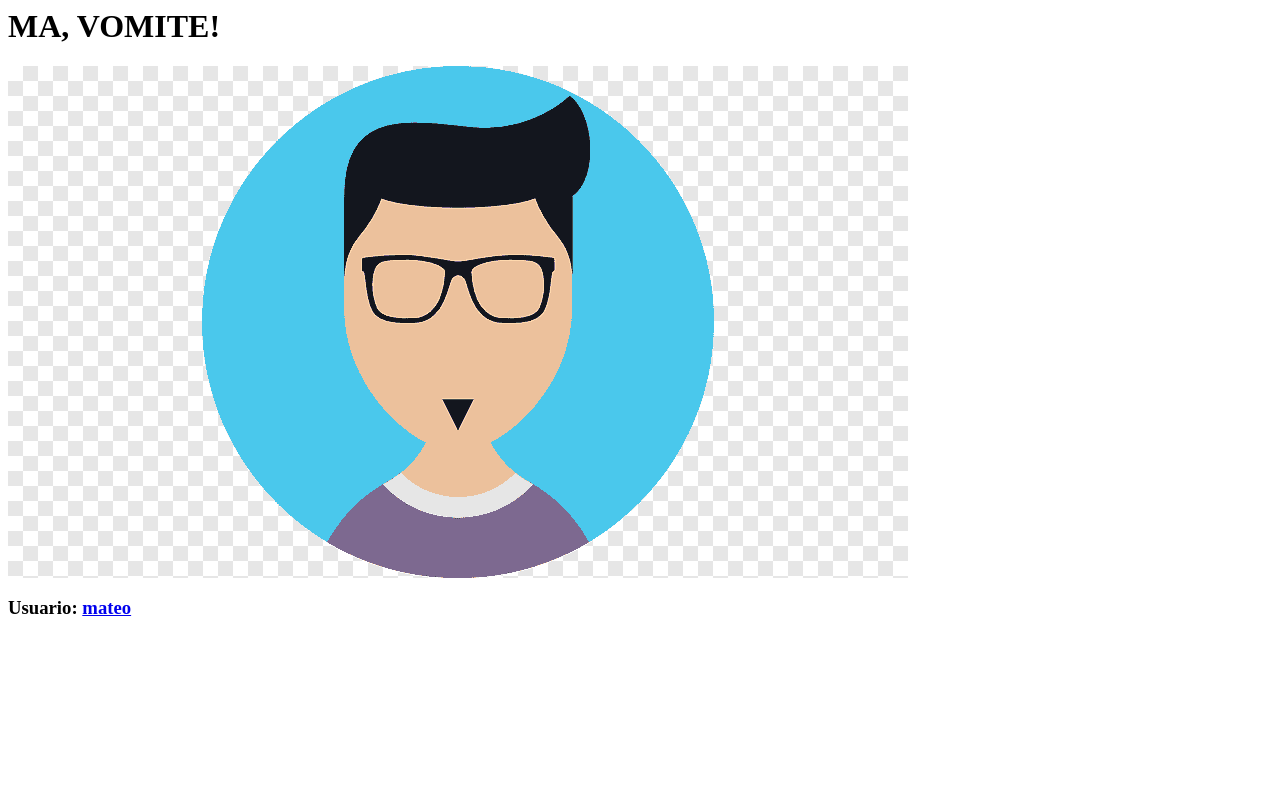
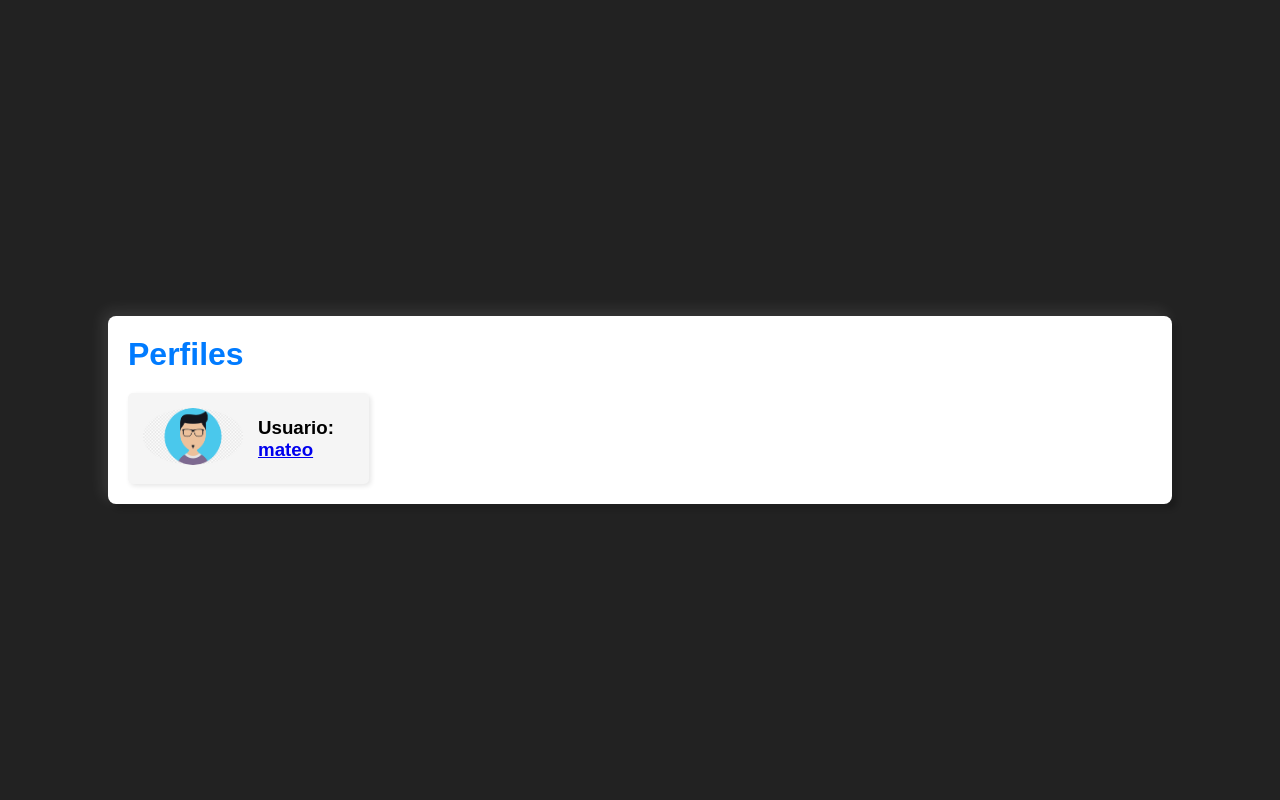
Before and after one commit to PabloViano/FutbolScoutNet, a Django app: template FutbolScoutNet/sitio/templates/listado_perfiles.html in a window 1280 px wide. Run offline with Django 4.2, Linux system fonts and the light colour scheme; the template is opened without the code that fills it: values that come from a table or form of the project are taken from there, others are empty; data comes from the database, SQL or seed files in the repository; both versions use the stored data as it was after the commit.

Commit message:
Lista de perfiles lista

```diff
--- a/FutbolScoutNet/sitio/forms.py
+++ b/FutbolScoutNet/sitio/forms.py
@@ -12,7 +12,8 @@ class UserRegistrationForm(UserCreationForm):
     class Meta:
         model = User
         fields = ['username', 'email', 'password1', 'password2']
-        help_text = {k:"" for k in fields}
+        help_text = {'username': None,
+            'email': None,}
 
 class FormPost(forms.ModelForm):
     class Meta:
--- /dev/null
+++ b/FutbolScoutNet/sitio/static/style_profilelist.css
@@ -0,0 +1,55 @@
+@import url('https://fonts.googleapis.com/css2?family=Permanent+Marker&display=swap');
+
+* {
+    margin: 0;
+    padding: 0;
+    font-family: 'Permanent+Marker', sans-serif;
+}
+
+body {
+    min-height: 100vh;
+    display: grid;
+    place-items: center;
+    background: #222;
+}
+
+.feed-container {
+    width: 80%;
+    background-color: #fff;
+    border-radius: 8px;
+    box-shadow:
+        5px 5px 5px rgba(0, 0, 0, 0.2),
+        -5px -5px 15px rgba(255, 255, 255, 0.1);
+    padding: 20px;
+    margin-top: 20px;
+}
+
+.feed-title {
+    font-size: 2em;
+    color: #007bff;
+    margin-bottom: 20px;
+}
+
+.lista-perfiles {
+    display: grid;
+    grid-template-columns: repeat(auto-fill, minmax(200px, 1fr));
+    gap: 20px;
+}
+
+.perfil {
+    background-color: #f5f5f5;
+    border-radius: 5px;
+    box-shadow: 2px 2px 5px rgba(0, 0, 0, 0.1);
+    padding: 15px;
+    display: flex;
+    align-items: center;
+}
+
+.user-image img {
+    max-width: 100px;
+    border-radius: 50%;
+}
+
+.datos-perfil {
+    flex: 1;
+}
--- a/FutbolScoutNet/sitio/templates/listado_perfiles.html
+++ b/FutbolScoutNet/sitio/templates/listado_perfiles.html
@@ -1,13 +1,27 @@
-<h1>MA, VOMITE!</h1>
+{% load static %}
+<!DOCTYPE html>
+<html>
+<head>
+    <meta charset="UTF-8">
+    <title>FutbolScoutNet - Perfiles</title>
+    <link rel="stylesheet" type="text/css" href='{% static "css/style_feedpage.css" %}'>
+    <link rel="stylesheet" type="text/css" href='{% static "css/style_profilelist.css" %}'>
+</head>
+<body>
+    <div class="feed-container">
+        <h1 class="feed-title">Perfiles</h1>
         <div class="lista-perfiles">
             {% for perfil in lista_perfiles %}
                 <div class="perfil">
                     <div class="user-image">
-                <img src = "{{post.user.profile_set.get.image.url}}">
+                        <img src="{{perfil.image.url}}">
                     </div>
                     <div class="datos-perfil">
-            <h3 class="perfil-user"> Usuario: <a href= /profile/{{post.user}}>{{perfil.user}}</a></h3>
+                        <h3 class="perfil-user">Usuario: <a href="/profile/{{perfil.user}}">{{perfil.user}}</a></h3>
                     </div>
                 </div>
             {% endfor %}
         </div>
+    </div>
+</body>
+</html>
```
Also changed, not shown: FutbolScoutNet/db.sqlite3, FutbolScoutNet/media/user_VE0MD2S_2T0idEk.png (added). Lines whose indentation alone changed are shown as unchanged.
